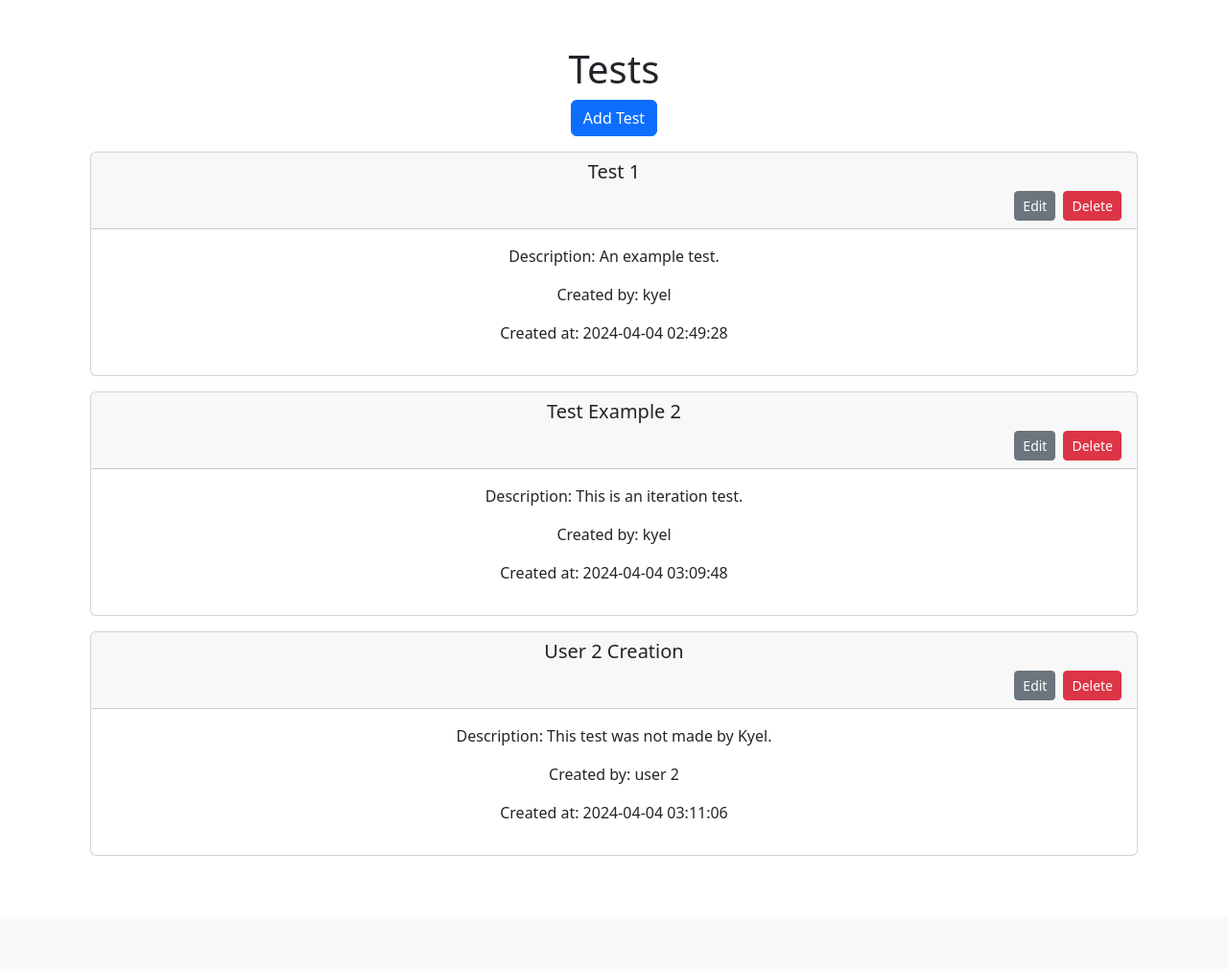
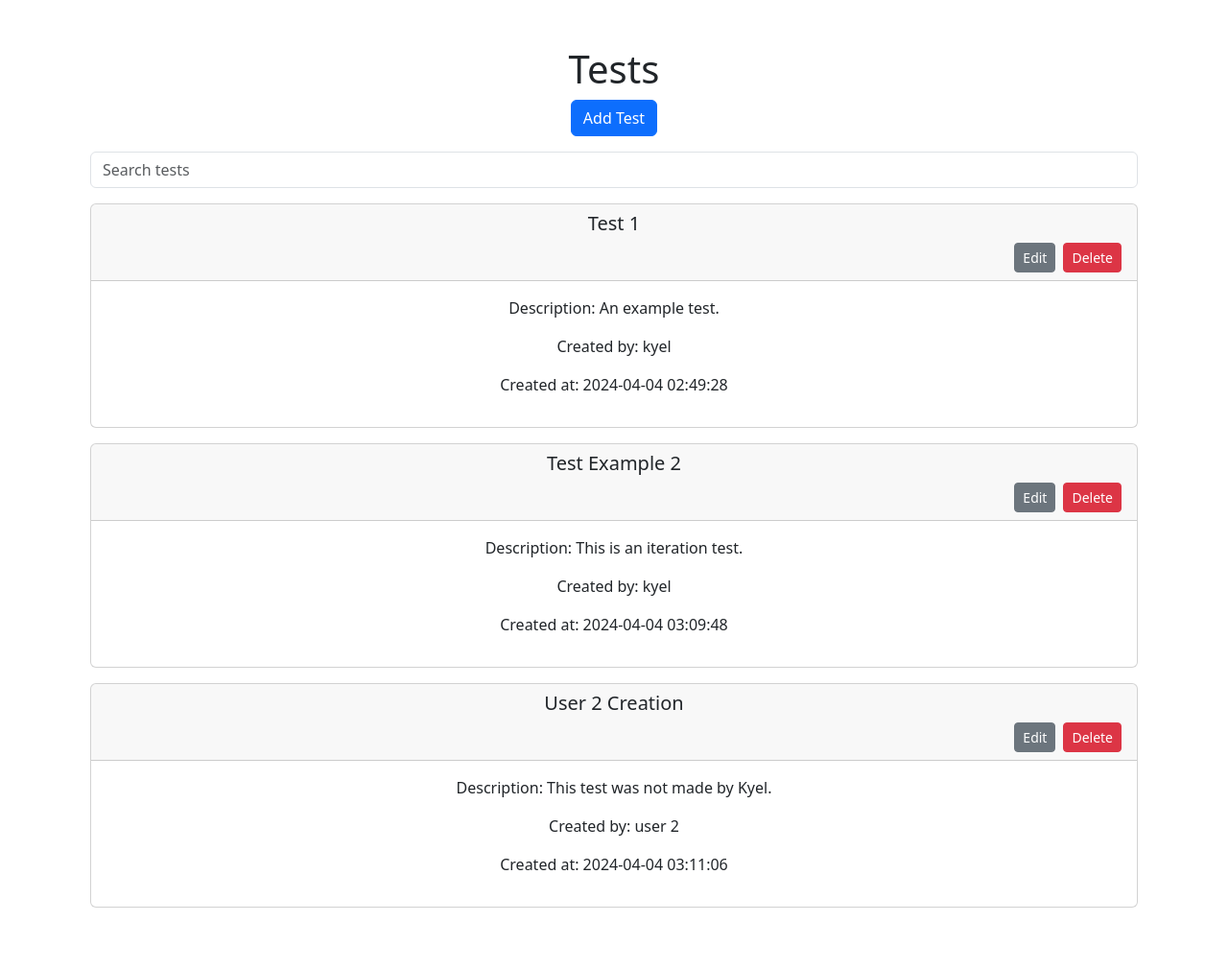
Before and after one commit to quantumGrail/testFlex, a Flask app: page /tests in a window 1280 px wide. Shown: the part 66-1076 px from the top of the page at 96% size. Before the commit the page ends 958 px from the top, so only its background shows below. Run offline with Flask 3, Linux system fonts and the light colour scheme; data comes from the database, SQL or seed files in the repository; some libraries are stand-ins or nearby versions.

Commit message:
Add name, description test search

```diff
--- a/application/templates/tests.html
+++ b/application/templates/tests.html
@@ -11,8 +11,11 @@
         <!-- Add Test Button -->
         <button class="btn btn-primary mb-3" onclick="addTest()">Add Test</button>
 
+        <!-- Search Input Field -->
+        <input type="text" id="searchInput" class="form-control mb-3" placeholder="Search tests" onkeyup="searchTests()">
+
         <!-- Tests List -->
-        <div id=""tests-list">
+        <div id="tests-list">
             {% for test in tests %}
             <div class="card mb-3">
                 <div class="card-header">
@@ -59,6 +62,24 @@
             });
         }
 
+        // Search Tests
+        function searchTests() {
+            console.log("Search function called");
+            var input, filter, cards, card, i, testName, testDescription;
+            input = document.getElementById("searchInput").value.toUpperCase();
+            cards = document.getElementById("tests-list").getElementsByClassName("card");
+            for (i = 0; i < cards.length; i++) {
+                card = cards[i];
+                testName = card.querySelector(".card-title").textContent.toUpperCase();
+                testDescription = card.querySelector(".card-text").textContent.toUpperCase();
+                if (testName.indexOf(input) > -1 || testDescription.indexOf(input) > -1) {
+                    card.style.display = "";
+                } else {
+                    card.style.display = "none";
+                }
+            }
+        }
+
         // Edit Existing Test
         function editTest(testId) {
 
```
Also changed, not shown: 2 other files.
